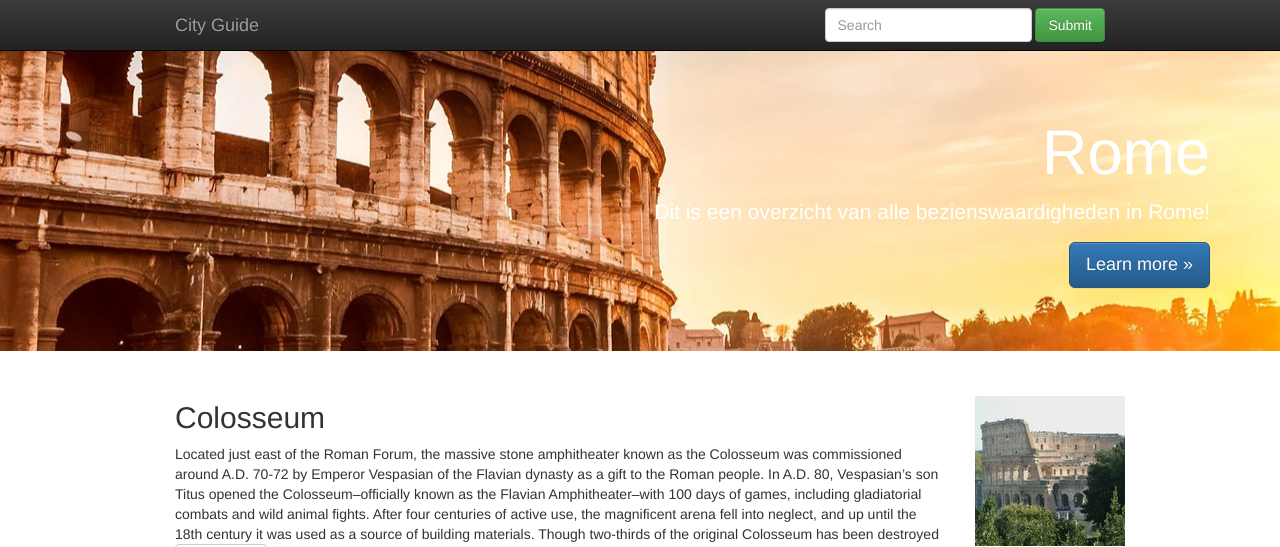
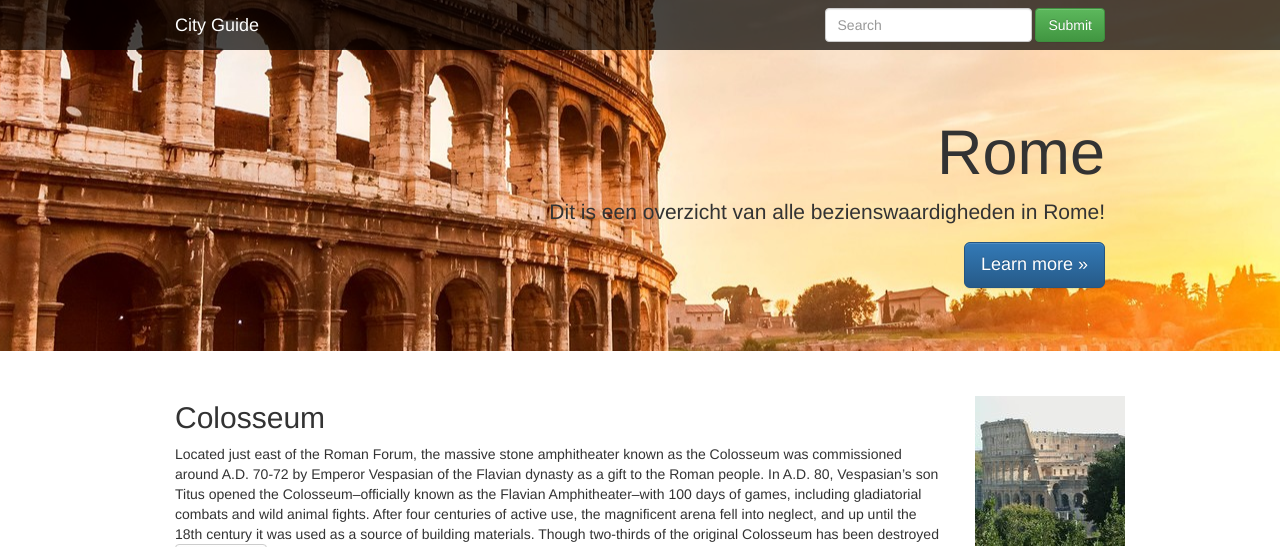
Before and after one commit to sneakyvince/HTML5_OFFLINE_CACHING, a PHP site: page /cities.php in a window 1280 px wide. Shown: the top 547 px of the page. Run offline with PHP 8.4, Linux system fonts and the light colour scheme; data comes from the database, SQL or seed files in the repository; data that the repository does not hold is empty; some libraries are stand-ins or nearby versions.

Commit message:
adds improved styling
more consistent styling accros index.php and cities.php

```diff
--- a/css/main.css
+++ b/css/main.css
@@ -31,21 +31,24 @@
 /* ==========================================================================
    Author's custom styles
    ========================================================================== */
+body {
+    padding-top: 0px;
+}
 .background {
     background-image: url("../img/stedentrip-rome.jpg");
 }
 
 .container {
-    max-width: 960px;
+    max-width: 960px !important;
 }
 
 .jumbotron {
     background-image: url("../img/stedentrip-rome.jpg");
     background-position: center;
+    padding-top: 98px;
 }
 
 .jumbotron h1, .jumbotron p {
-    color: white;
     text-align: right;
 }
 
@@ -64,3 +67,17 @@
     overflow-y: hidden;
     transition: 1s !important;
 }
+
+h1 span, p span {
+    background-color: white
+}
+
+.navbar-inverse {
+    background: none;
+    background-color: rgba(0, 0, 0, 0.7) !important;
+    border: none;
+}
+
+.navbar-brand {
+    color: white !important;
+}
--- a/index.php
+++ b/index.php
@@ -32,8 +32,8 @@
 				<div class="col-sm-12 col-md-10 col-md-offset-1">
 					<form action="cities.php" method="GET" id="loginForm">
 						<div class="form-group input-group">
-							<span class="input-group-addon"><i class="glyphicon glyphicon-user"></i></span>
-							<input class="form-control" type="text" name="city" placeholder="Zoek naar een stad" />
+							<span class="input-group-addon"></span>
+							<input class="form-control" type="text" name="city" placeholder="Zoek naar een stad" required/>
 						</div>
 						<div class="form-group">
 							<input type="submit" value="Zoek!" class="btn btn-def btn-block">
```
Also changed, not shown: 3 other files.
